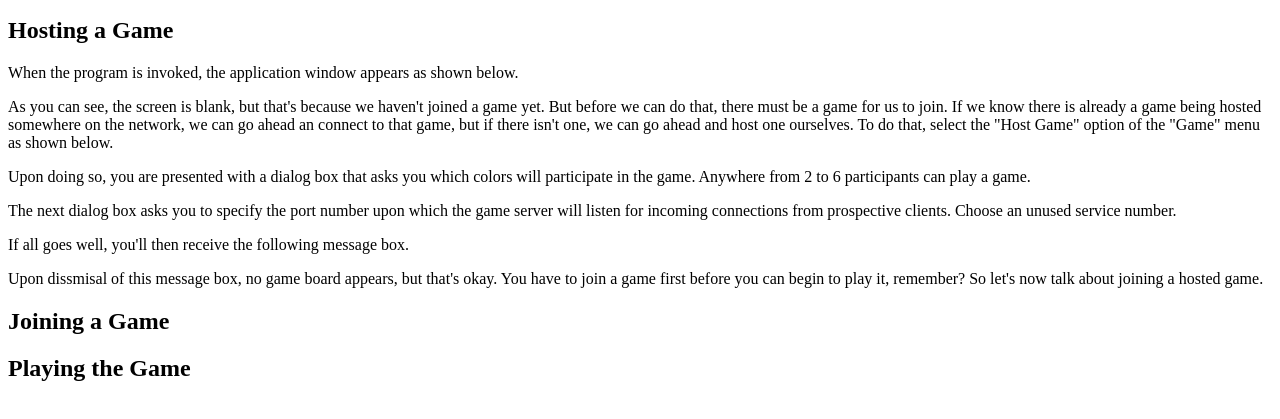
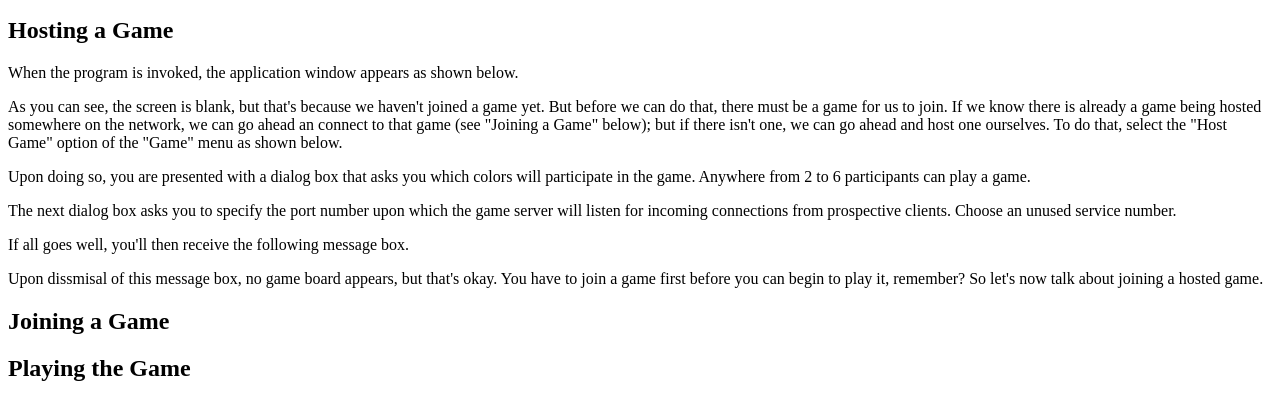
Before and after one commit to spencerparkin/ChineseCheckers, a plain HTML site: page index.html in a window 1280 px wide. Shown: the part 105-524 px from the top of the page. Drawn offline with Linux system fonts and the light colour scheme.

Commit message:
semi colon use

```diff
--- a/index.html
+++ b/index.html
@@ -25,7 +25,7 @@
 		As you can see, the screen is blank, but that's because we haven't joined
 		a game yet.  But before we can do that, there must be a game for us to join.
 		If we know there is already a game being hosted somewhere on the network,
-		we can go ahead an connect to that game, but if there isn't one, we can go
+		we can go ahead an connect to that game (see "Joining a Game" below); but if there isn't one, we can go
 		ahead and host one ourselves.  To do that, select the "Host Game" option of
 		the "Game" menu as shown below.
 		</p>
```
